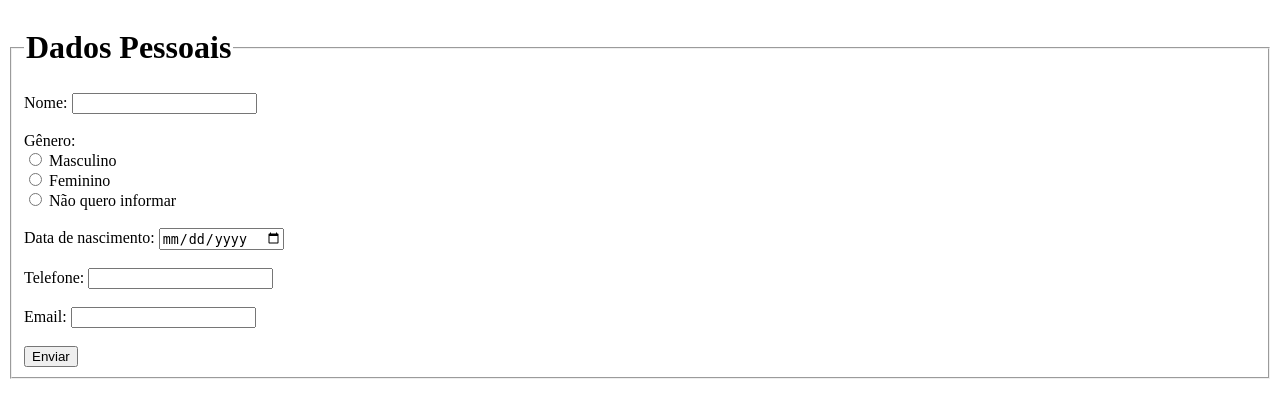
After one commit to ItsukaT2/PHP, a PHP site: page / in a window 1280 px wide. The commit adds this page. Shown: the top 418 px of the page. Run offline with PHP 8.4, Linux system fonts and the light colour scheme.

Commit message:
+ uma forma adicionada

```diff
--- /dev/null
+++ b/Programa de formulario/index.html
@@ -0,0 +1,40 @@
+<!DOCTYPE html>
+<html lang="pt-br">
+<head>
+    <meta charset="UTF-8">
+    <meta http-equiv="X-UA-Compatible" content="IE=edge">
+    <meta name="viewport" content="width=device-width, initial-scale=1.0">
+    <title>Formulario</title>
+</head>
+<body>
+    <fieldset>
+        <legend><h1>Dados Pessoais</h1></legend>
+
+    <form action="script.php" method="post">
+        <label for="nome">Nome: </label>
+        <input type="text" name="nome"> <br><br>
+
+        <label for="genero">Gênero: </label><br>
+
+        <input type="radio" id="masc" name="genero" value="Masculino">
+        <label for="masc">Masculino</label><br>
+        <input type="radio" id="fem" name="genero" value="Feminino">
+        <label for="fem">Feminino</label><br>
+        <input type="radio" id="desc" name="genero" value="Desconhecido">
+        <label for="desc">Não quero informar</label><br>
+        <br>
+
+        <label for="nasc">Data de nascimento:</label>
+        <input type="date" id="nasc" name="nasc"><br><br>
+
+        <label for="phone">Telefone:</label>
+        <input type="tel" id="phone" name="phone" maxlength="14"><br><br>
+
+        <label for="email">Email:</label>
+        <input type="email" id="email" name="email"><br><br>
+
+        <input type="submit" value="Enviar">
+    </fieldset>
+    </form>
+</body>
+</html>
--- a/Programa de formulario/notas.txt
+++ b/Programa de formulario/notas.txt
@@ -0,0 +1,2 @@
+{"nome":"eeeeeeeee","genero":"Feminino","nasc":"4444-04-04","phone":"(54)98099-9033","email":"emaildealguem@gmail.com"}
+{"nome":"Alguem","genero":"Masculino","nasc":"5555-05-05","phone":"(54)98099-9033","email":"emaildealguem@gmail.com"}
--- a/Programa de formulario/script.php
+++ b/Programa de formulario/script.php
@@ -24,7 +24,7 @@ $pessoa["email"] = $_POST["email"];
 $dados= json_encode($pessoa);
 
 $arq=fopen("notas.txt","a");
-fwrite($arq,$dados."\r\n");
+fwrite($arq,$dados.PHP_EOL);
 fclose($arq);
 
 ?>
```
Also changed, not shown: Programa de formulario/v_endpage.php (+36 -1 lines).
